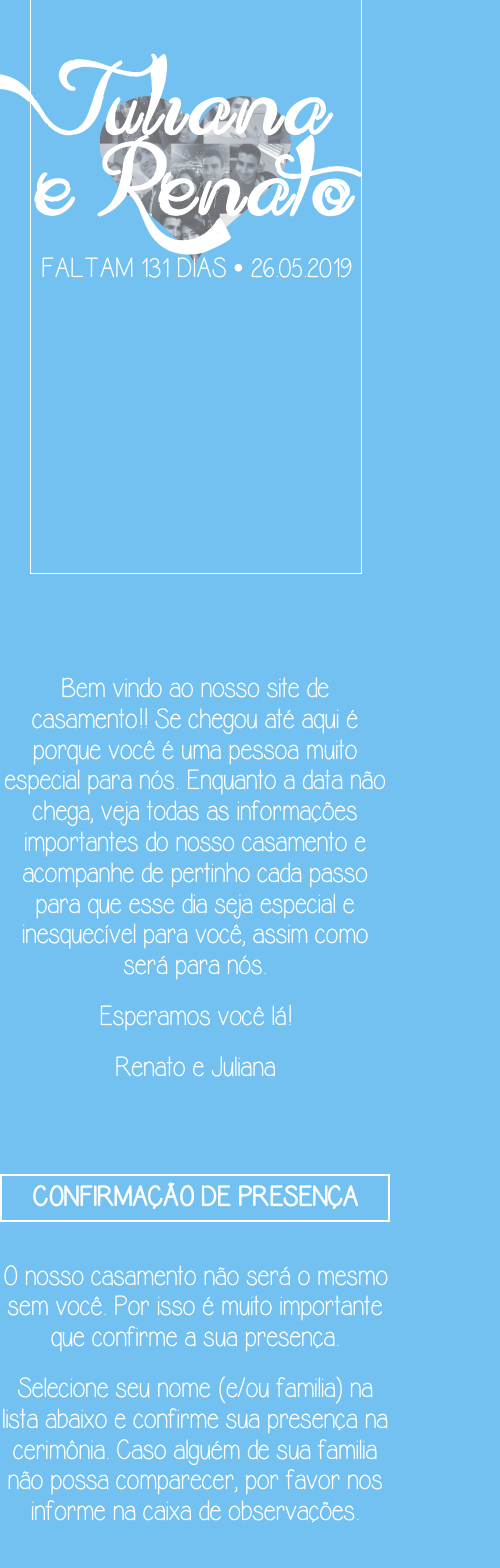
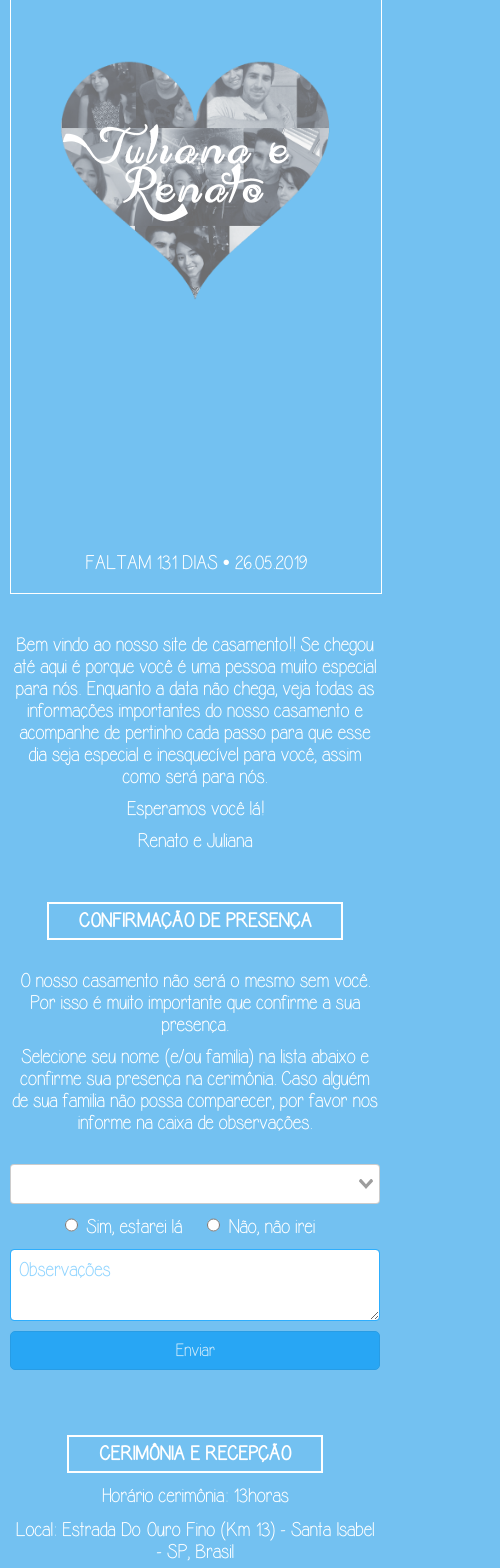
Before and after one commit to TudorRotarus25/juliana-e-renato, a Vue app: page / in a window 390 px wide. Shown: the part 240-1808 px from the top of the page, 500 px wide, since content can reach past the window. Built offline with nearby package versions, Linux system fonts and the light colour scheme; no server answers.

Commit message:
Made the mobile styling

```diff
--- a/src/App.vue
+++ b/src/App.vue
@@ -44,8 +44,12 @@ export default {
   }
 
   html {
-    font-size: 28px;
+    font-size: 20px;
     background-color: $background;
+
+    @media screen and (min-width: 768px) {
+      font-size: 28px;
+    }
   }
 
   body {
@@ -55,8 +59,12 @@ export default {
 
   h1 {
     font-family: 'Admiration Pains', Helvetica, Arial, sans-serif;
-    font-size: 2.5em;
+    font-size: 1.7em;
     letter-spacing: 6px;
+
+    @media screen and (min-width: 768px) {
+      font-size: 2.5em;
+    }
   }
 
   h2 {
@@ -134,6 +142,7 @@ export default {
     border: 2px solid #fff;
     display: inline-block;
     padding: 5px 30px;
+    margin: 0 10px;
     text-transform: uppercase;
   }
 
--- a/src/components/CeremonyInfo.vue
+++ b/src/components/CeremonyInfo.vue
@@ -68,14 +68,22 @@ export default {
     align-items: center;
     flex-wrap: wrap;
     max-width: 1200px;
-    margin: 150px auto 100px;
+    margin: 50px auto;
+
+    @media screen and (min-width: 768px) {
+      margin: 150px auto 100px;
+    }
 
     p {
       margin: 12px;
     }
 
     &__details {
-      flex-basis: 50%;
+      flex-basis: 100%;
+
+      @media screen and (min-width: 768px) {
+        flex-basis: 50%;
+      }
 
       .bordered-title {
         margin-top: 5px;
@@ -83,7 +91,13 @@ export default {
     }
 
     &__map {
-      flex-basis: 50%;
+      flex-basis: 100%;
+      padding: 20px 10px 5px;
+
+      @media screen and (min-width: 768px) {
+        flex-basis: calc(50% - 10px);
+        padding: 0;
+      }
 
       a {
         display: inline-block;
@@ -96,7 +110,9 @@ export default {
     }
 
     &__extraInfo {
-      margin: 20px 0;
+      @media screen and (min-width: 768px) {
+        margin: 20px 0;
+      }
     }
   }
 </style>
--- a/src/components/Hero.vue
+++ b/src/components/Hero.vue
@@ -37,17 +37,25 @@ export default {
 >
   .container {
     position: relative;
-    padding: 30px;
+    padding: 10px;
+
+    @media screen and (min-width: 768px) {
+      padding: 30px;
+    }
   }
 
   .invitationDetails {
-    height: calc(100vh - 62px);
+    height: calc(100vh - 22px);
     width: 100%;
     display: flex;
     flex-direction: column;
     justify-content: center;
     align-items: center;
     border: 1px solid #fff;
+
+    @media screen and (min-width: 768px) {
+      height: calc(100vh - 62px);
+    }
 
     &__main {
       padding: 0 50px;
@@ -60,12 +68,18 @@ export default {
     }
 
     &__title {
-      margin-top: 0;
-      margin-bottom: 13px;
+      margin: 0 10px 13px 10px;
     }
 
     &__countdown {
+      position: absolute;
+      bottom: 30px;
       margin: 0;
+
+      @media screen and (min-width: 768px) {
+        position: relative;
+        bottom: 0;
+      }
     }
 
     .bg-image {
@@ -73,8 +87,12 @@ export default {
       top: 50%;
       left: 50%;
       transform: translate(-50%, -50%);
-      width: 50%;
+      width: 70%;
       max-width: 500px;
+
+      @media screen and (min-width: 768px) {
+        width: 50%;
+      }
     }
   }
 </style>
--- a/src/components/Intro.vue
+++ b/src/components/Intro.vue
@@ -26,11 +26,20 @@ export default {
   scoped
 >
   .intro {
-    margin: 70px auto;
+    margin: 30px auto;
+    padding: 0 10px;
     max-width: 1200px;
 
+    @media screen and (min-width: 768px) {
+      margin: 70px auto;
+    }
+
     p {
-      margin: 20px 0;
+      margin: 10px 0;
+
+      @media screen and (min-width: 768px) {
+        margin: 20px 0;
+      }
     }
   }
 </style>
--- a/src/components/PresentsList.vue
+++ b/src/components/PresentsList.vue
@@ -27,8 +27,19 @@ export default {
   lang="scss"
   scoped
 >
+  .presentsList {
+    padding: 0 10px;
+
+    p {
+      margin-top: 20px;
+    }
+  }
+
   i {
-    font-size: 1.7em;
     margin-right: 10px;
+
+    @media screen and (min-width: 768px) {
+      font-size: 1.7em;
+    }
   }
 </style>
--- a/src/components/Rsvp.vue
+++ b/src/components/Rsvp.vue
@@ -29,8 +29,8 @@
         Enviado com sucesso!
       </div>
       <div
+        class="guestsDropDown"
         v-else
-        class="guestsDropDown"
       >
         <form @submit="onSubmit">
           <v-select
@@ -179,7 +179,11 @@ export default {
     }
 
     .rsvp-radios {
-      margin: 20px 0;
+      margin: 10px 0;
+
+      @media screen and (min-width: 768px) {
+        margin: 20px 0;
+      }
 
       label {
         margin-right: 15px;
@@ -192,16 +196,26 @@ export default {
 
     .instructions {
       max-width: 1200px;
-      margin: 10px auto 50px;
+      margin: 10px auto 20px;
+      padding: 0 10px;
+
+      @media screen and (min-width: 768px) {
+        margin-bottom: 50px;
+      }
 
       p {
-        margin: 20px 0;
+        margin: 10px 0;
+
+        @media screen and (min-width: 768px) {
+          margin: 20px 0;
+        }
       }
     }
   }
 
   .guestsDropDown {
-    width: 500px;
+    max-width: 500px;
+    padding: 10px;
     margin: auto;
 
     /deep/.dropdown-toggle {
@@ -219,6 +233,10 @@ export default {
   .submit-button {
     display: block;
     width: 100%;
-    margin-top: 20px;
+    margin-top: 10px;
+
+    @media screen and (min-width: 768px) {
+      margin-top: 20px;
+    }
   }
 </style>
--- a/src/components/WeddingFooter.vue
+++ b/src/components/WeddingFooter.vue
@@ -19,7 +19,11 @@ export default {
   footer {
     border-top: 1px solid #fff;
     padding: 20px;
-    margin-top: 150px;
+    margin-top: 50px;
+
+    @media screen and (min-width: 768px) {
+      margin-top: 150px;
+    }
 
     i {
       font-size: 0.7em;
```
